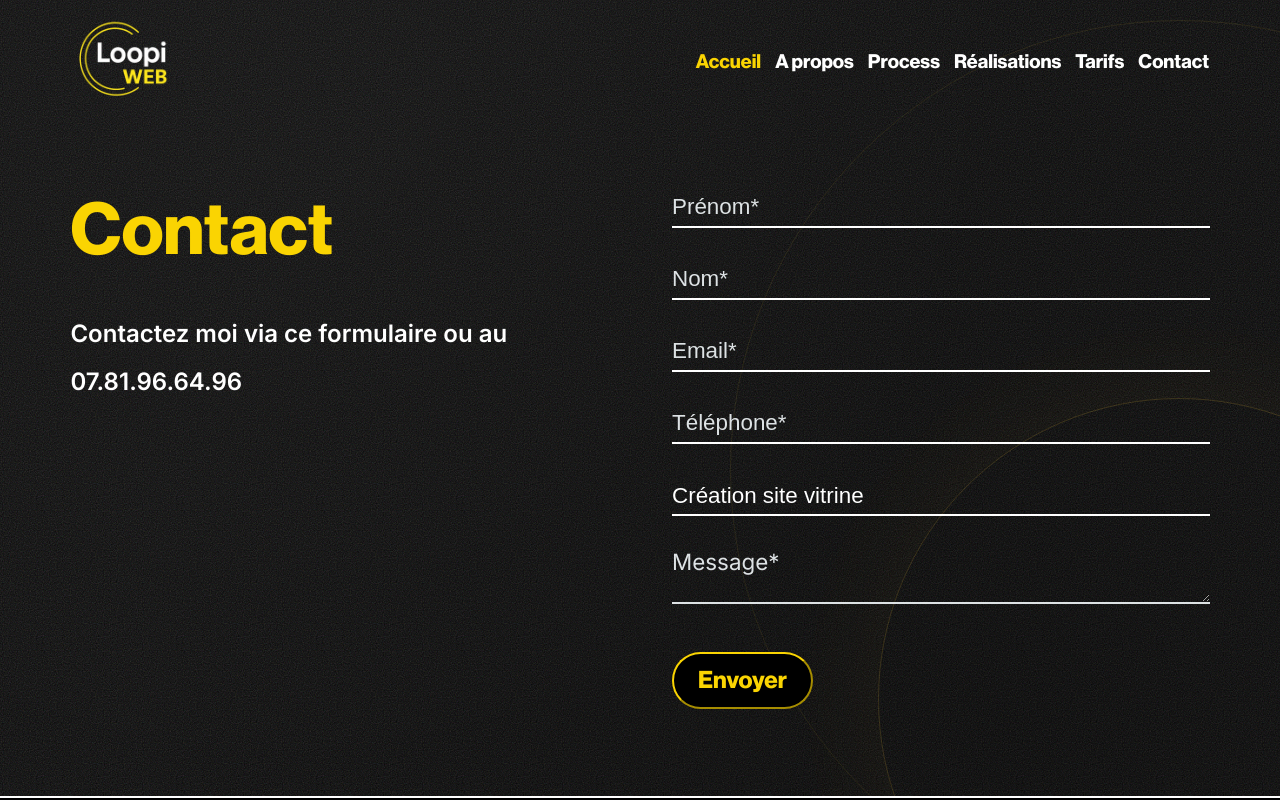
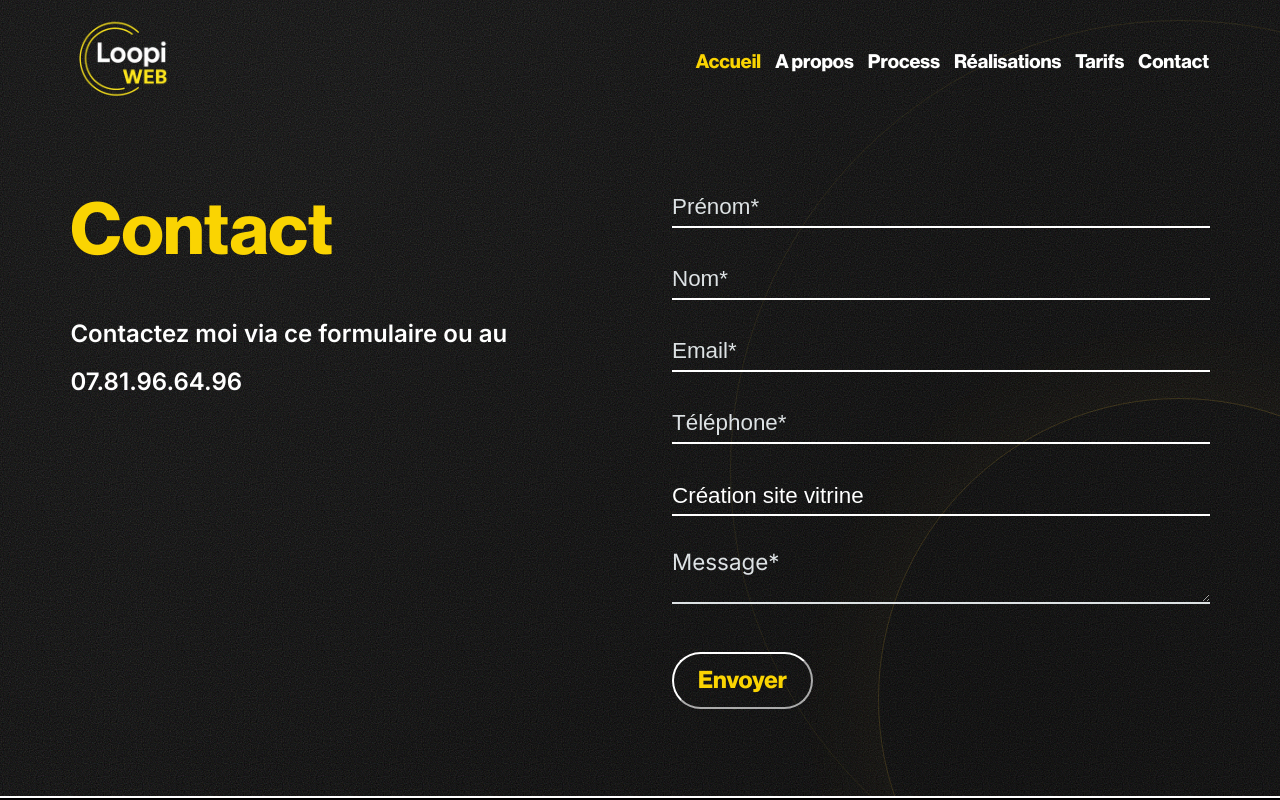
Before and after one commit to JP-Lefever/loopi, a Next.js app: page /contact in a window 1280 px wide. Shown: the top 800 px of the page. Built offline with nearby package versions, Linux system fonts and the light colour scheme; a web font is replaced by a local one.

Commit message:
fix : input focus

```diff
--- a/src/features/contact/component/form/contactForm.module.css
+++ b/src/features/contact/component/form/contactForm.module.css
@@ -156,6 +156,10 @@
     border-color: var(--beige-orange);
 
 }
+.select option {
+    background-color: var(--black-nuance);
+    color: var(--white-pure);
+}
 
 .message  {
     display: flex;
@@ -190,9 +194,10 @@
 
     margin : 2em 0;
     padding : 0.5em 1em;
-    border-color: var(--beige-orange);
-    color : var(--beige-orange);
-    background-color: black;
+    border-color:  var(--white-pure);
+    cursor: pointer;
+    color :  var(--beige-orange);
+    background-color: transparent;
     border-radius: 50px;
     font-family: var(--title-font2), sans-serif;
     font-size: 1.5em;
@@ -207,3 +212,17 @@
 
 
 }
+
+input:-webkit-autofill,
+input:-webkit-autofill:hover,
+input:-webkit-autofill:focus,
+input:-webkit-autofill:active,
+textarea:-webkit-autofill,
+select:-webkit-autofill {
+    -webkit-text-fill-color: var(--white-pure) !important;
+    caret-color: var(--white-pure);
+
+    -webkit-background-clip: text;
+
+    transition: background-color 5000s ease-in-out 0s;
+}
```
Also changed, not shown: src/components/ui/buttonContact/buttonContact.module.css (+10 -0 lines).
